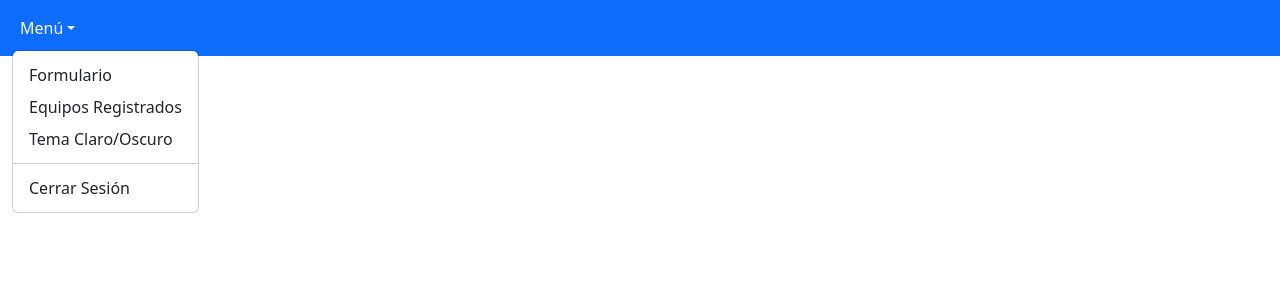
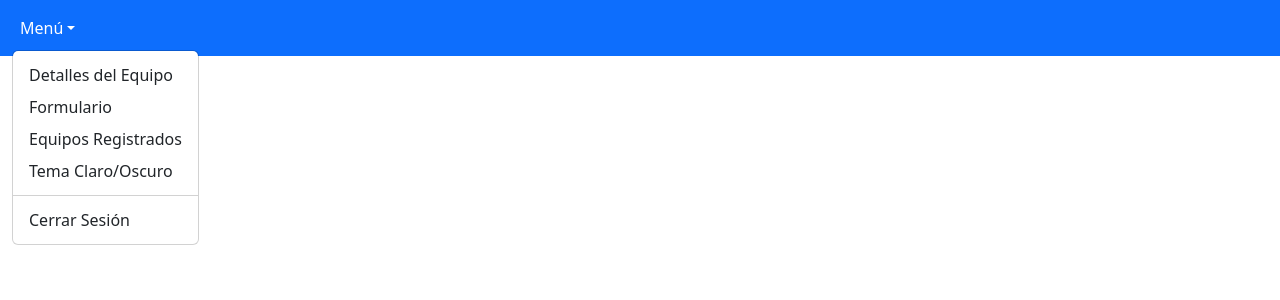
Before and after one commit to Ebgmoreno/CEEFA, an Angular app: page /mantenimiento/1 in a window 1280 px wide. Both pictures are taken after a click on the button "Menú". Shown: the top 300 px of the page. Built offline with nearby package versions, Linux system fonts and the light colour scheme.

Commit message:
Pagina de Detalles funcional

```diff
--- a/src/app/formulario-equipo/formulario-equipo.component.html
+++ b/src/app/formulario-equipo/formulario-equipo.component.html
@@ -18,9 +18,7 @@
 </nav>
 
 <div class="container mt-1">
-
   <h2> <p class="text-center"><strong>Registro de Equipos</strong></p></h2>
-
   <h3> <p class="text-info"><strong>Usuario que entrega</strong></p></h3>
 
   <div class="mb-0">
--- a/src/app/mantenimiento/mantenimiento.component.html
+++ b/src/app/mantenimiento/mantenimiento.component.html
@@ -5,6 +5,7 @@
           <li class="nav-item dropdown">
             <a class="nav-link dropdown-toggle" data-bs-toggle="dropdown" href="#" role="button" aria-haspopup="true" aria-expanded="false">Menú</a>
             <div class="dropdown-menu">
+              <a class="dropdown-item" (click)="navegarADetalles()">Detalles del Equipo</a>
               <a class="dropdown-item" (click)="navegarAFormulario()">Formulario</a>
               <a class="dropdown-item" (click)="navegarAVisualizacion()">Equipos Registrados</a>
               <a class="dropdown-item" (click)="cambiarTema()">Tema Claro/Oscuro</a>
--- a/src/app/mantenimiento/mantenimiento.component.ts
+++ b/src/app/mantenimiento/mantenimiento.component.ts
@@ -1,6 +1,8 @@
 import { Component, Renderer2 } from '@angular/core';
 import { Router } from '@angular/router';
 import { CommonModule } from '@angular/common';
+import { ActivatedRoute } from '@angular/router';
+
 
 @Component({
   selector: 'app-mantenimiento',
@@ -13,8 +15,22 @@ export class MantenimientoComponent {
 
   constructor(
     private router: Router,
-    private renderer: Renderer2
+    private renderer: Renderer2,
+    private route: ActivatedRoute // Inyecta ActivatedRoute
   ) { }
+
+  navegarADetalles() {
+    // Obtener la serie del equipo de la URL actual
+    const serie = this.route.snapshot.paramMap.get('serie');
+
+    if (serie) {
+      this.router.navigate(['/detalles', serie]);
+    } else {
+      // Manejar el caso en que no se encuentre la serie en la URL
+      console.error("No se pudo obtener la serie del equipo.");
+      // Puedes redirigir a otra página o mostrar un mensaje de error
+    }
+  }
 
   navegarAFormulario() {
     this.router.navigate(['/formulario']);
```
